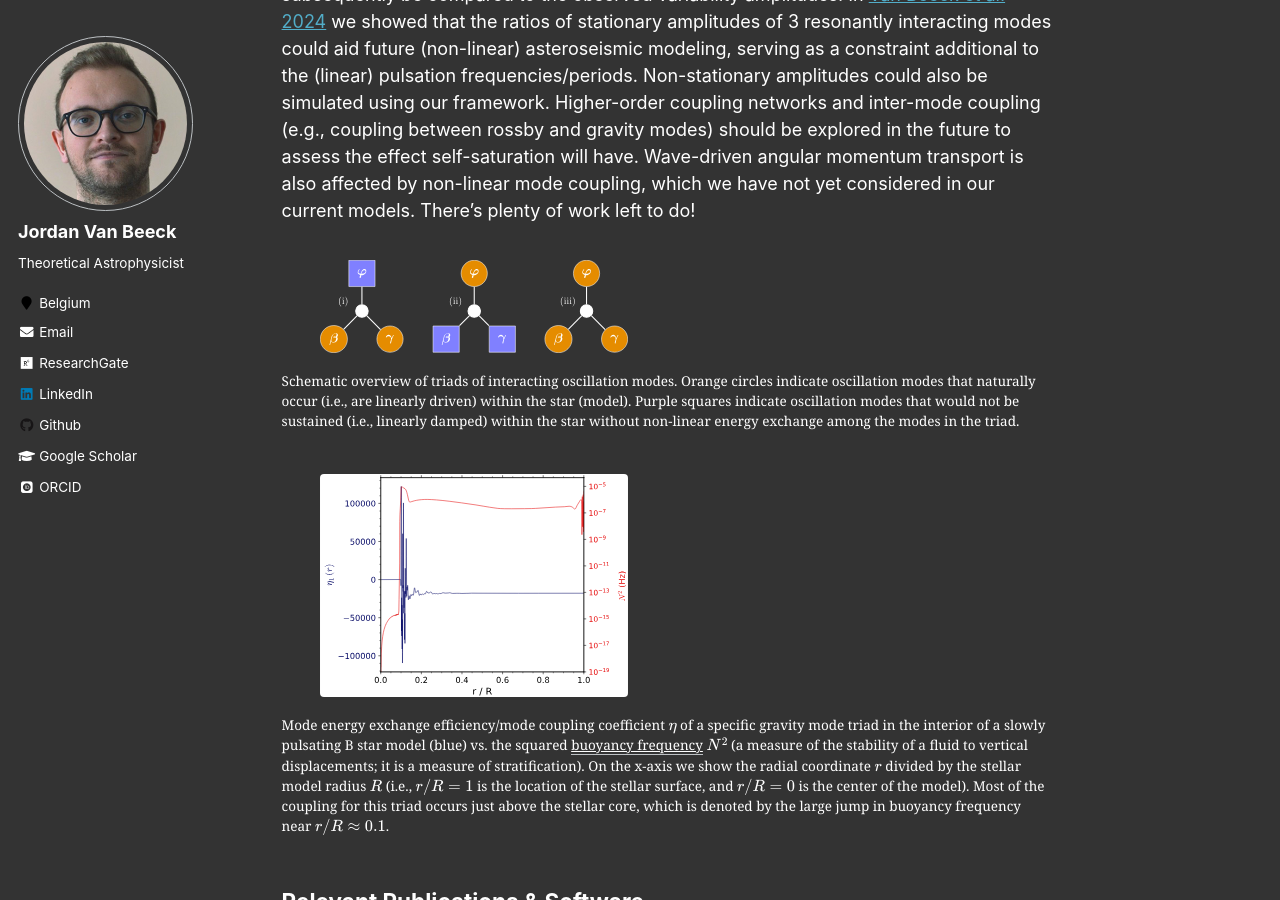
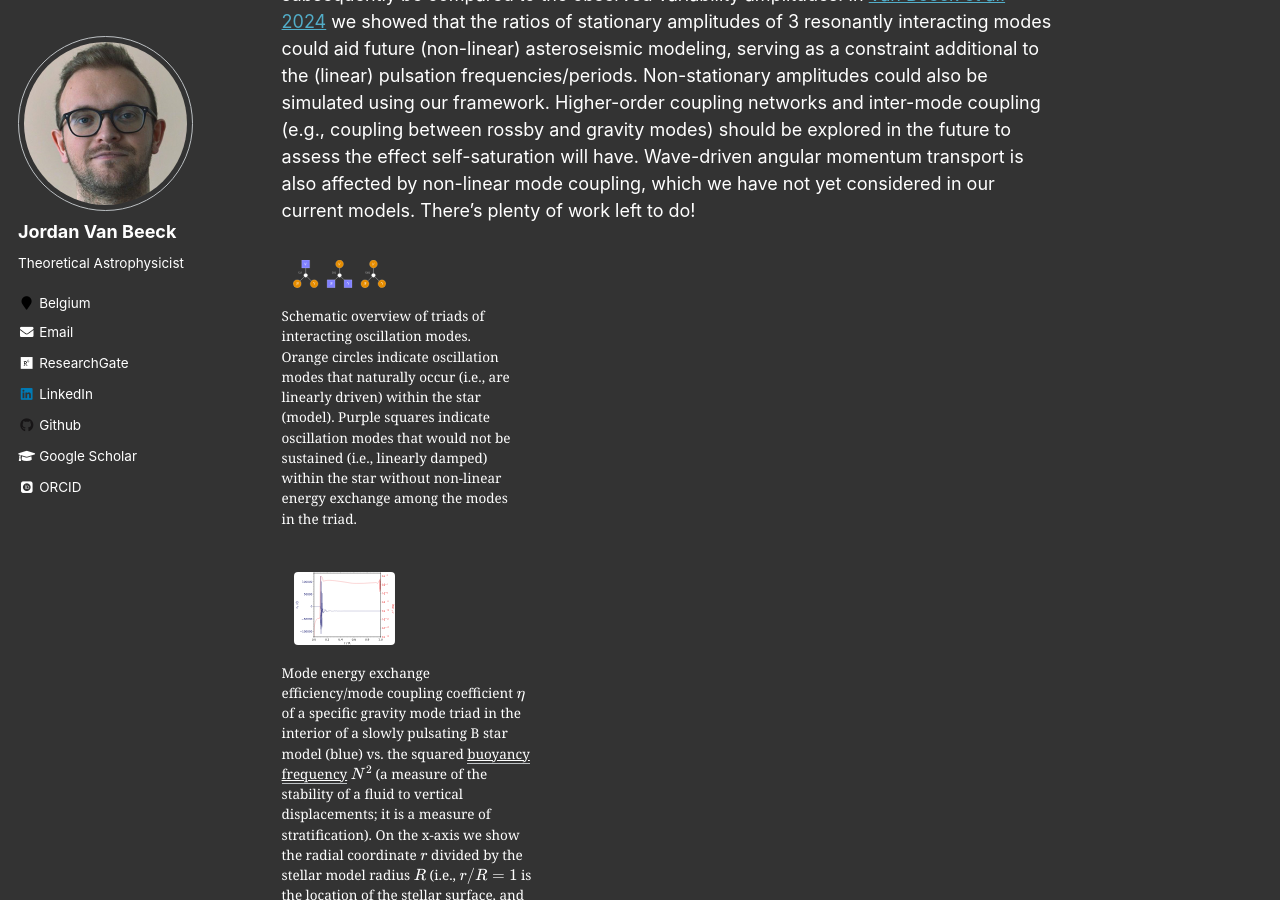
Before and after one commit to JVB11/jvb11.github.io, a Jekyll site: the page built from _research/nonlinear_coupling.md, in a window 1280 px wide and 900 px high, scrolled down 595 px. Built offline with Jekyll 4.4.1, drawn with Linux system fonts in a browser that asks for light colours; some web fonts are replaced; formulas are drawn with MathJax 3.

Commit message:
adjust figure captions

```diff
--- a/_research/nonlinear_coupling.md
+++ b/_research/nonlinear_coupling.md
@@ -29,14 +29,14 @@
   <a href="{{ '/images/research/coupling_triads_dark_mode.svg' | prepend: base_path }}" class="image-popup" title="Schematic overview of triads of interacting oscillation modes.">
     <img src="{{ '/images/research/coupling_triads_dark_mode.svg' | prepend: base_path }}" alt="Schematic overview of triads of interacting oscillation modes." style="width:40%; height:auto; margin-right:4%; margin-left:5%;">
   </a>
-  <figcaption>Schematic overview of triads of interacting oscillation modes. Orange circles indicate oscillation modes that naturally occur (i.e., are linearly driven) within the star (model). Purple squares indicate oscillation modes that would not be sustained (i.e., linearly damped) within the star without non-linear energy exchange among the modes in the triad.</figcaption>
+  <figcaption style="display: table-caption; caption-side: bottom;">Schematic overview of triads of interacting oscillation modes. Orange circles indicate oscillation modes that naturally occur (i.e., are linearly driven) within the star (model). Purple squares indicate oscillation modes that would not be sustained (i.e., linearly damped) within the star without non-linear energy exchange among the modes in the triad.</figcaption>
 </figure>
 
 <figure style="display:table;">
   <a href="{{ '/images/research/mode_coupling/coupling_profile.svg' | prepend: base_path }}" class="image-popup" title="Example of a profile of the mode coupling coefficient in the stellar model interior.">
     <img src="{{ '/images/research/mode_coupling/coupling_profile.svg' | prepend: base_path }}" alt="Example of a profile of the mode coupling coefficient in the stellar model interior." style="width:40%; height:auto; margin-right:4%; margin-left:5%;">
   </a>
-  <figcaption>Mode energy exchange efficiency/mode coupling coefficient $\eta$ of a specific gravity mode triad in the interior of a slowly pulsating B star model (blue) vs. the squared <a href='https://en.wikipedia.org/wiki/Brunt–Väisälä_frequency'>buoyancy frequency</a> $N^2$ (a measure of the stability of a fluid to vertical displacements; it is a measure of stratification). On the x-axis we show the radial coordinate $r$ divided by the stellar model radius $R$ (i.e., $r/R = 1$ is the location of the stellar surface, and $r/R = 0$ is the center of the model). Most of the coupling for this triad occurs just above the stellar core, which is denoted by the large jump in buoyancy frequency near $r/R \approx 0.1$.</figcaption>
+  <figcaption style="display: table-caption; caption-side: bottom;">Mode energy exchange efficiency/mode coupling coefficient $\eta$ of a specific gravity mode triad in the interior of a slowly pulsating B star model (blue) vs. the squared <a href='https://en.wikipedia.org/wiki/Brunt–Väisälä_frequency'>buoyancy frequency</a> $N^2$ (a measure of the stability of a fluid to vertical displacements; it is a measure of stratification). On the x-axis we show the radial coordinate $r$ divided by the stellar model radius $R$ (i.e., $r/R = 1$ is the location of the stellar surface, and $r/R = 0$ is the center of the model). Most of the coupling for this triad occurs just above the stellar core, which is denoted by the large jump in buoyancy frequency near $r/R \approx 0.1$.</figcaption>
 </figure>
 
 ## Relevant Publications & Software
```
